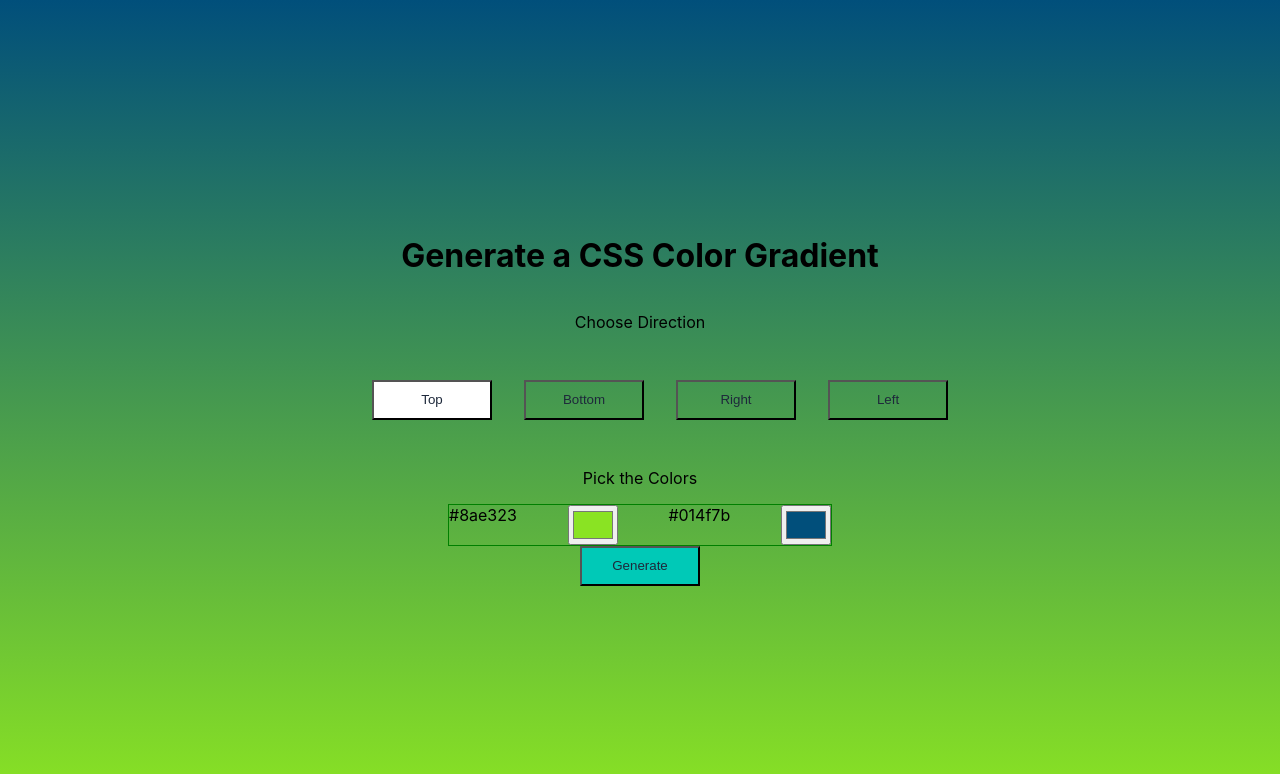
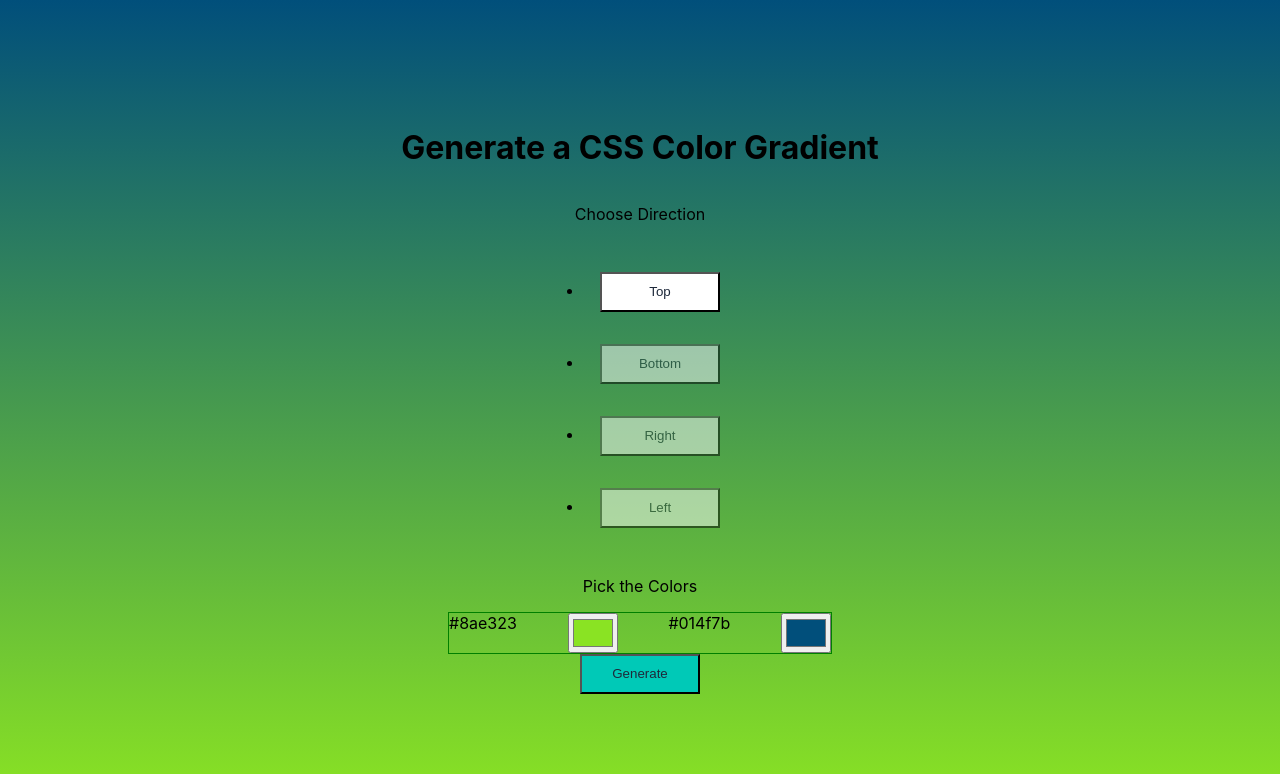
Before and after one commit to ramsai24/gradientGenerator-cp45-react, a React (Create React App) app: page / in a window 1280 px wide. Shown: the top 774 px of the page. Built offline with nearby package versions, Linux system fonts and the light colour scheme; a web font is replaced by a local one.

Commit message:
12 passed out of 20' ' :

```diff
--- a/src/components/GradientDirectionItem/styledComponents.js
+++ b/src/components/GradientDirectionItem/styledComponents.js
@@ -14,5 +14,6 @@ export const Button = styled.button`
   height: 40px;
   color: #1e293b;
   margin: 16px;
-  background-color: ${props => (props.isActive ? '#ffffff' : 'transparent')};
+  background-color: #ffffff;
+  opacity: ${props => (props.isActive ? '1' : '0.5')};
 `
--- a/src/components/GradientGenerator/index.js
+++ b/src/components/GradientGenerator/index.js
@@ -54,12 +54,14 @@ class GradientGenerator extends Component {
         <Paragraph>Choose Direction</Paragraph>
         <UnorderedList>
           {gradientDirectionsList.map(each => (
+            <li>
               <GradientDirectionItem
                 key={each.directionId}
                 direction={each}
                 isActiveTabUpdate={this.isActiveTabUpdate}
                 isActive={activeBtn === each.value}
               />
+            </li>
           ))}
         </UnorderedList>
         <Paragraph>Pick the Colors</Paragraph>
@@ -79,7 +81,11 @@ class GradientGenerator extends Component {
             onChange={this.rightColorChange}
           />
         </Container>
-        <GeneratorButton type="button" onClick={this.onGenerate}>
+        <GeneratorButton
+          data-testid="graidentGenerator"
+          type="button"
+          onClick={this.onGenerate}
+        >
           Generate
         </GeneratorButton>
       </MainContainer>
```
Lines whose indentation alone changed are shown as unchanged.
